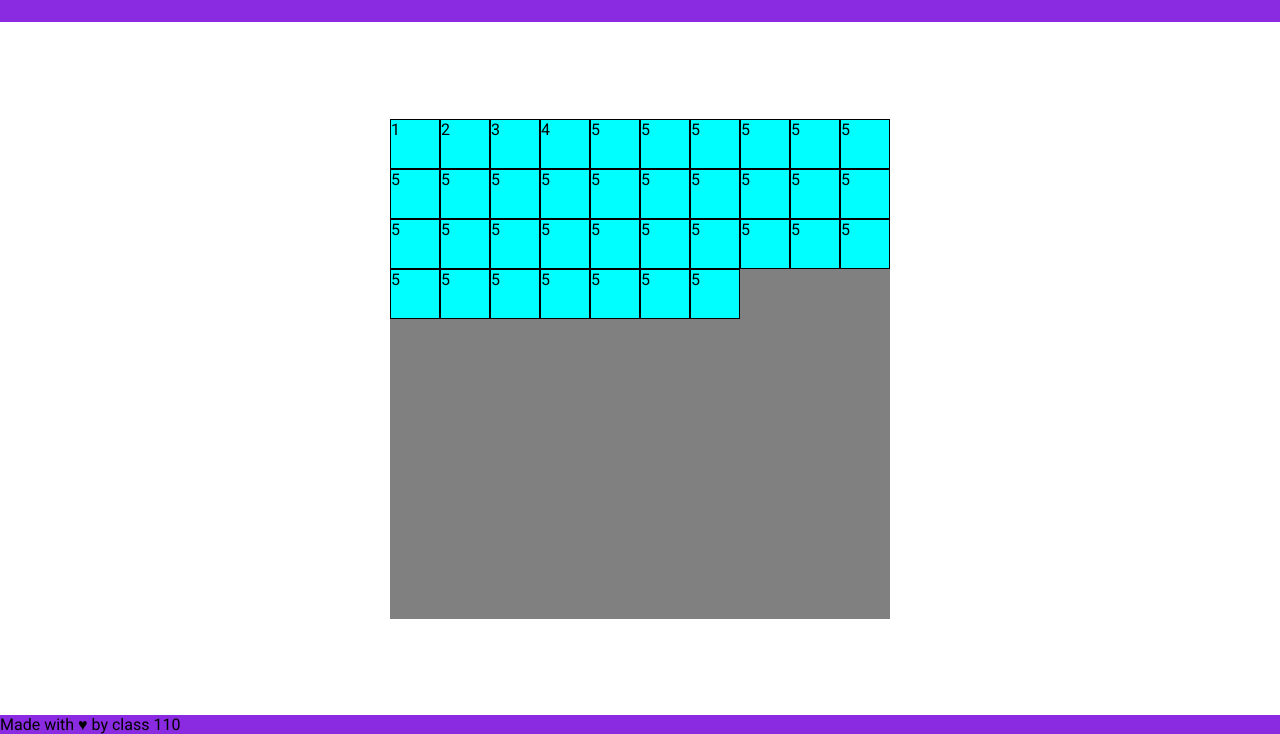
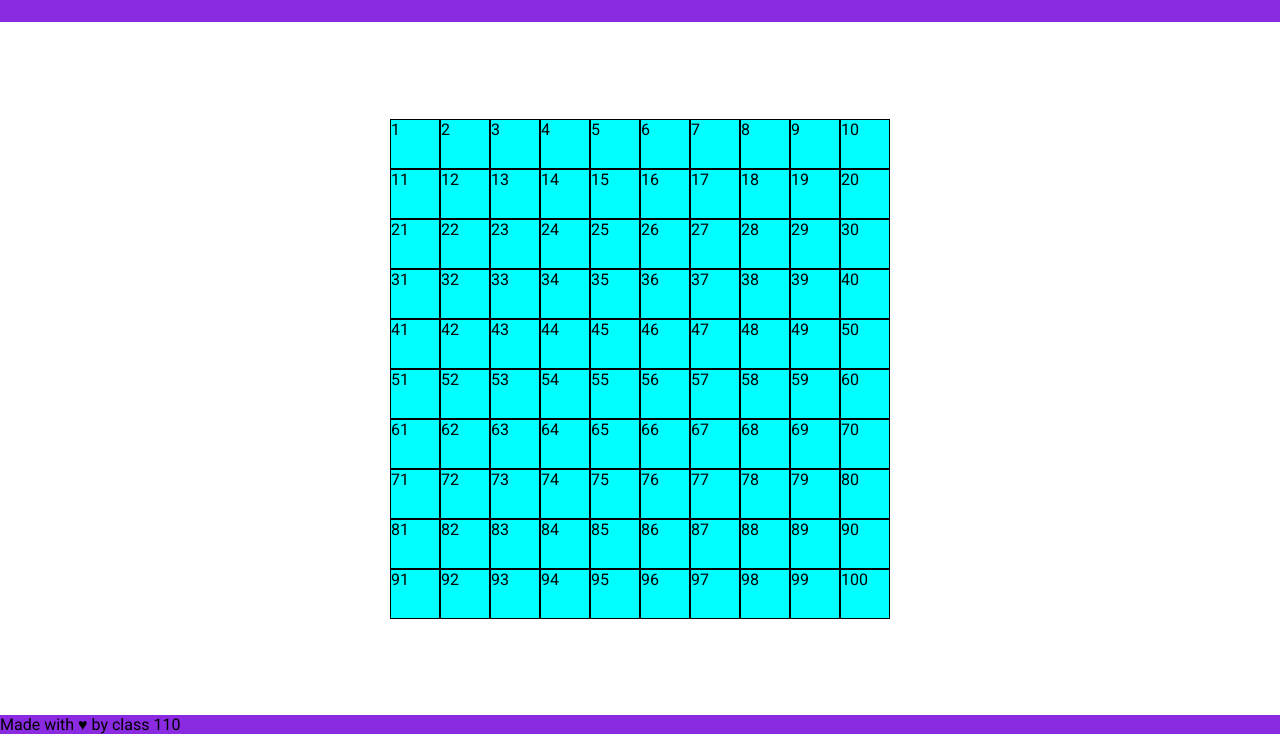
Before and after one commit to dieromeo/js-campominato-grid, a plain HTML site: page index.html in a window 1280 px wide. Both pictures are taken after a click on the button "Start". Shown: the part 66-800 px from the top of the page. Drawn offline with Linux system fonts and the light colour scheme.

Commit message:
feat: funzionamento base

```diff
--- a/css/style.css
+++ b/css/style.css
@@ -59,3 +59,7 @@ main {
     width: calc(100% / 10);
     height: calc(100% / 10);
 }
+
+.yellow {
+    background-color: yellow;
+}
--- a/index.html
+++ b/index.html
@@ -16,49 +16,11 @@
 <body>
     <header>
         <h1>Prato fiorito</h1>
-        <button>Start</button>
+        <button id="start">Start</button>
     </header>
     <main>
         <div class="board-container">
-            <div class="board">
-                <div class="cell">1</div>
-                <div class="cell">2</div>
-                <div class="cell">3</div>
-                <div class="cell">4</div>
-                <div class="cell">5</div>
-                <div class="cell">5</div>
-                <div class="cell">5</div>
-                <div class="cell">5</div>
-                <div class="cell">5</div>
-                <div class="cell">5</div>
-                <div class="cell">5</div>
-                <div class="cell">5</div>
-                <div class="cell">5</div>
-                <div class="cell">5</div>
-                <div class="cell">5</div>
-                <div class="cell">5</div>
-                <div class="cell">5</div>
-                <div class="cell">5</div>
-                <div class="cell">5</div>
-                <div class="cell">5</div>
-                <div class="cell">5</div>
-                <div class="cell">5</div>
-                <div class="cell">5</div>
-                <div class="cell">5</div>
-                <div class="cell">5</div>
-                <div class="cell">5</div>
-                <div class="cell">5</div>
-                <div class="cell">5</div>
-                <div class="cell">5</div>
-                <div class="cell">5</div>
-                <div class="cell">5</div>
-                <div class="cell">5</div>
-                <div class="cell">5</div>
-                <div class="cell">5</div>
-                <div class="cell">5</div>
-                <div class="cell">5</div>
-                <div class="cell">5</div>
-            </div>
+        </div>
         </div>
     </main>
     <footer>
--- a/js/main.js
+++ b/js/main.js
@@ -1 +1,43 @@
 'use strict';
+
+// Function
+
+function myCreateDomElement(tag, className, content) {
+
+    const newElement = document.createElement(tag);
+    newElement.classList.add(className);
+    newElement.innerHTML = content;
+
+    return newElement;
+}
+
+function createNcells(htmlElement, num) {
+
+    for (let i = 1; i <= num; i++) {
+        const cell = myCreateDomElement('div', 'cell', i);
+        htmlElement.append(cell);
+        cell.addEventListener('click', function () {
+            clicked(cell, 'yellow');
+        })
+    }
+}
+
+function clicked(htmlElement, tag) {
+
+    htmlElement.classList.add(tag);
+    console.log(htmlElement.innerHTML);
+}
+
+
+// end function
+
+const startButton = document.getElementById('start');
+const boardContainer = document.querySelector('.board-container');
+console.log(startButton, boardContainer);
+let board;
+
+startButton.addEventListener('click', function () {
+    board = myCreateDomElement('div', 'board', '')
+    boardContainer.append(board);
+    createNcells(board, 100);
+})
```
